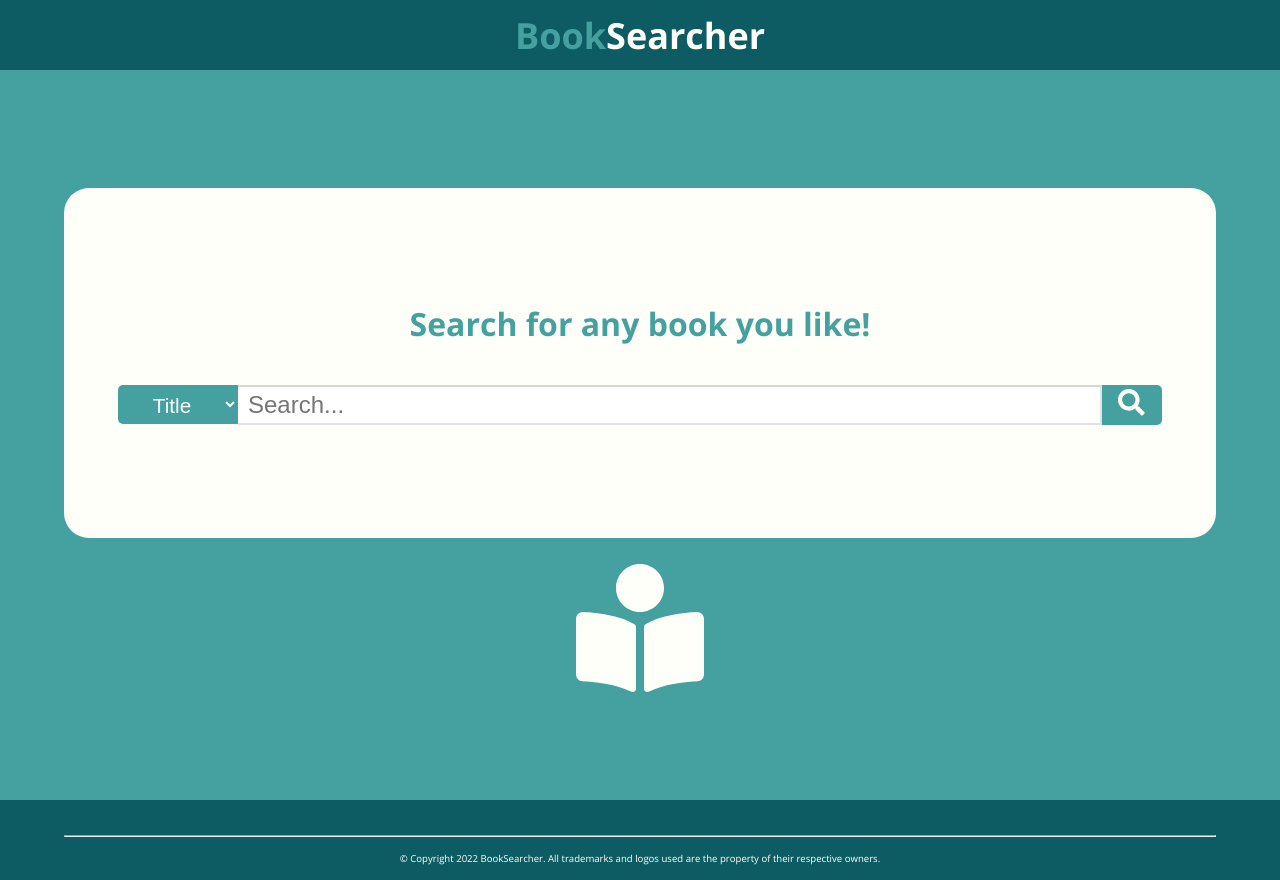
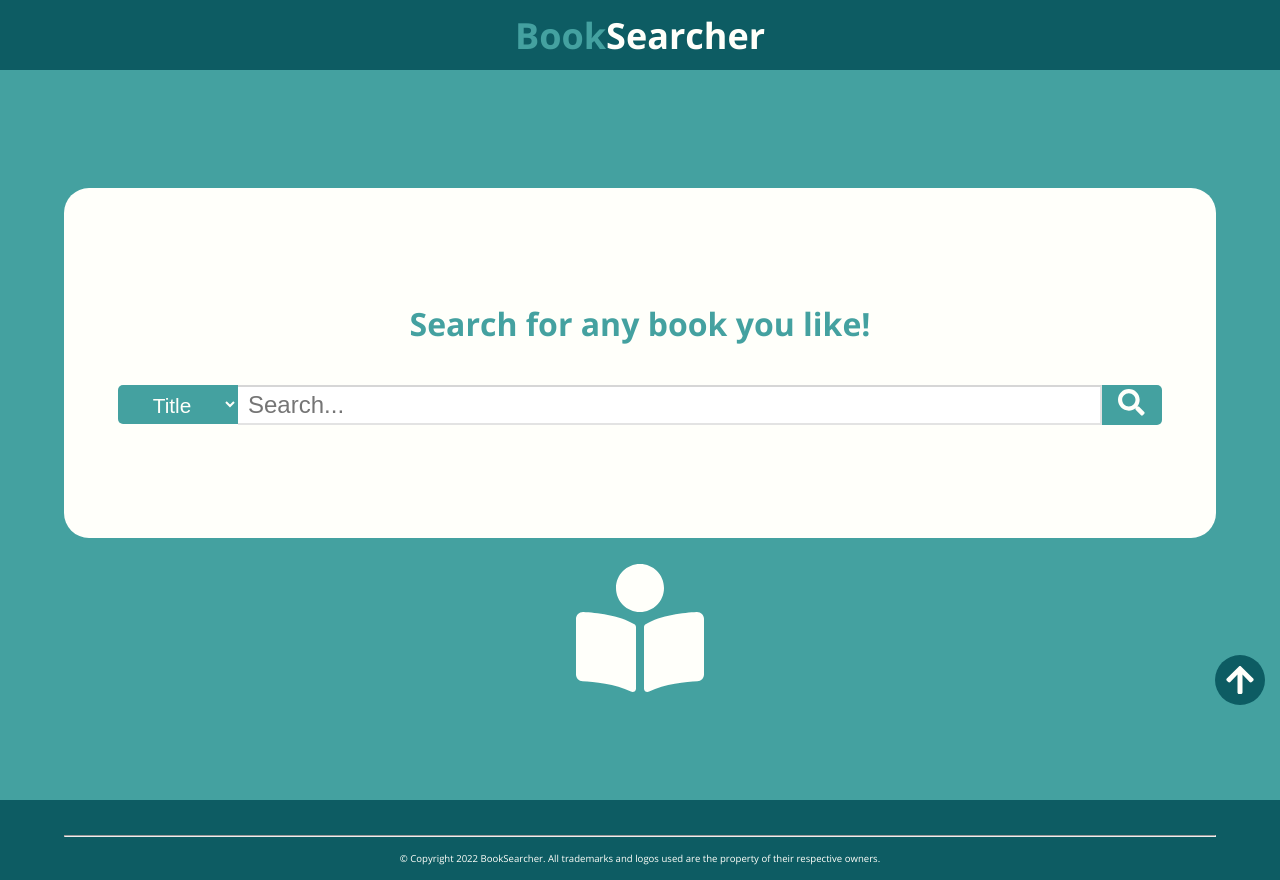
Before and after one commit to DTran990/Booksearcher, a React (Create React App) app: page / in a window 1280 px wide. Built offline with nearby package versions, Linux system fonts and the light colour scheme.

Commit message:
Added a back to top button

```diff
--- a/src/App.js
+++ b/src/App.js
@@ -7,7 +7,7 @@ import Search from './components/layout/Search';
 import Books from './components/books/Books';
 import Book from './components/books/Book';
 import BookIcon from './components/layout/BookIcon';
-
+import BacktoTop from './components/layout/BacktoTop';
 
 function App() {
   return (
@@ -21,6 +21,7 @@ function App() {
                   <Route path='/Book' element={<Book/>}></Route>
               </Routes>
           </div>
+          <BacktoTop/>
           <Footer/>
       </div>
     </BrowserRouter>
--- /dev/null
+++ b/src/components/layout/BacktoTop.js
@@ -0,0 +1,13 @@
+import React from 'react';
+import '../../css/BacktoTop.css';
+import { FontAwesomeIcon } from '@fortawesome/react-fontawesome';
+import { faArrowUp } from '@fortawesome/free-solid-svg-icons';
+
+const BacktoTop = () => {
+  return <>
+    <a href="#navlink" id="Top-btn"><FontAwesomeIcon icon={faArrowUp} size="2x"/></a>
+  </>;
+};
+
+
+export default BacktoTop;
--- /dev/null
+++ b/src/css/BacktoTop.css
@@ -0,0 +1,15 @@
+#Top-btn{
+    display:flex;
+    justify-content: center;
+    align-items: center;
+    border-radius: 100%;
+    padding: 5px;
+    color:#fffffa;
+    background:#0D5C63;
+    width: 50px;
+    height: 50px;
+    position: fixed;
+    bottom: 95px;
+    right: 15px;
+    text-align: center;
+}
```
